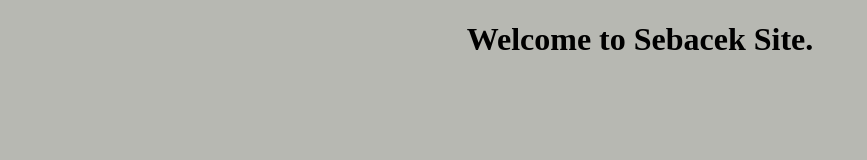
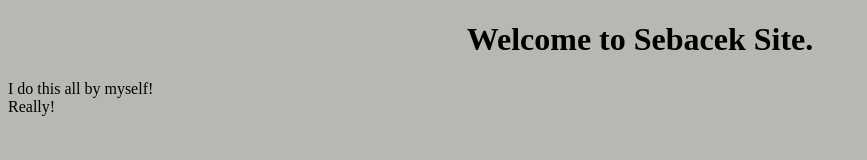
Before and after one commit to SkyeAwake/SebacekSite, a plain HTML site: page index.html in a window 1280 px wide. Shown: the whole page, without its empty margins (0-867 px from the left). Drawn offline with Linux system fonts and the light colour scheme.

Commit message:
Plain Release 1.0

```diff
--- a/index.html
+++ b/index.html
@@ -10,5 +10,9 @@
             <h1>Welcome to Sebacek Site.</h1>
           </div>
 
+          <div id="info">
+            <p>I do this all by myself! <br/> Really! </p>
+          </div>
+
    </body>
 </html>
```
